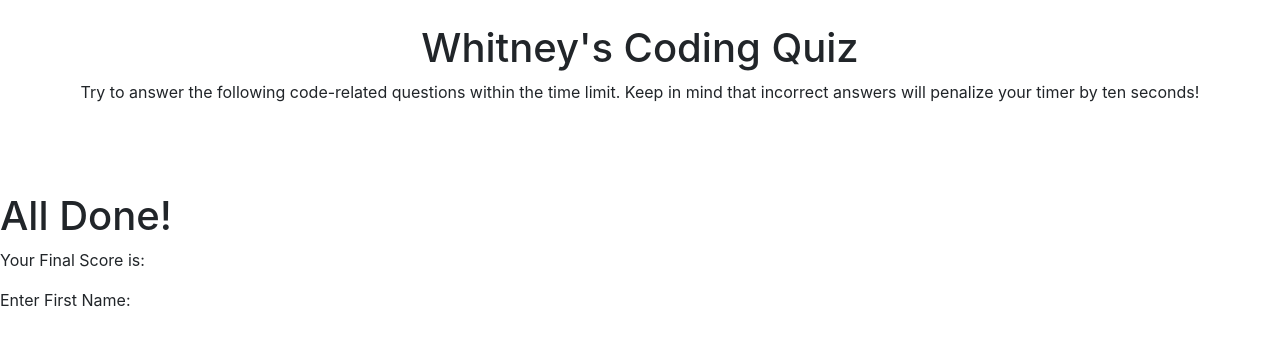
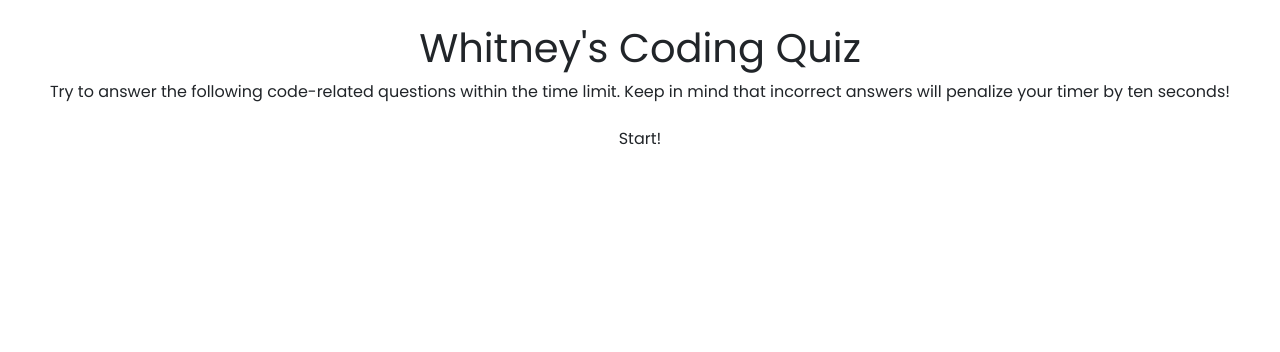
Before and after one commit to whitneydawson123/Redoing-Coding-Quiz, a plain HTML site: page index.html in a window 1280 px wide. Drawn offline with nearby package versions, Linux system fonts and the light colour scheme.

Commit message:
html done

```diff
--- a/assests/css/style.css
+++ b/assests/css/style.css
@@ -0,0 +1,35 @@
+/* Fonts */
+@import url('https://fonts.googleapis.com/css2?family=Poppins&display=swap');
+
+/* Root */
+:root {
+    --clr-primary:#298a85;
+    --clr-primary-light:#5f9c99;
+    --clr-secondary:#2cb04f;
+    --clr-grey-1:#5b5e5d;
+    --clr-grey-5:#787d7b;
+    --clr-grey-10:#b8bab9;
+    --ff-white:#f5f5f5;
+    --ff-primary:Poppins;
+    --transition: all 0.3s linear;
+    --spacing: 0.25rem;
+    --radius: 0.3rem;
+}
+
+* {
+    margin: 0;
+    padding: 0;
+    box-sizing: border-box;
+    background: var(--clr-white);
+    font-family: var(--ff-primary);
+}
+
+/* Global Styles*/
+/* btn*/
+.btn {
+    text-decoration-color: var(--clr-white);
+    background-color: var(--clr-primary);
+}
+.btn a:hover {
+    background-color:var(--clr-primary-light);
+}
--- a/assests/js/script.js
+++ b/assests/js/script.js
@@ -7,11 +7,13 @@ var showScore = document.getElementByClassName('.score');
 var enterName = document.getElementByClassName('.name');
 var saveScoreBtn = document.getElementByClassName('.saveScoreBtn');
 
+// other variables
+
+
 // start button function
-startBtn.addEventListener('click', function() {
+startBtn.onclick = () => {
 
-});
-
+}
 
 // timer and penalize time if there are wrong questions
 
--- a/index.html
+++ b/index.html
@@ -18,16 +18,17 @@
             within the time limit. Keep in mind that incorrect answers
             will penalize your timer by ten seconds!
         </p>
-        <div class="startBtn btn"></div>
+        <div class="startBtn btn">Start!</div>
     </section>
     <!-- End of Starting Page -->
     <div class="nextBtn btn"></div>
 
     <!-- End Page -->
     <section class="ending">
-        <h1>All Done!</h1>
-        <p class="score">Your Final Score is:</p>
-        <p class="name">Enter First Name:</p>
+        <!-- Put text in Javascript -->
+        <!-- <h1> All Done! </h1> -->
+        <p class="score"><!--Your Final Score is:--></p>
+        <p class="name"><!--Enter First Name:--></p>
         <div class="saveScoreBtn btn"></div>
         <div class="viewScores btn"></div>
     </section>
```
